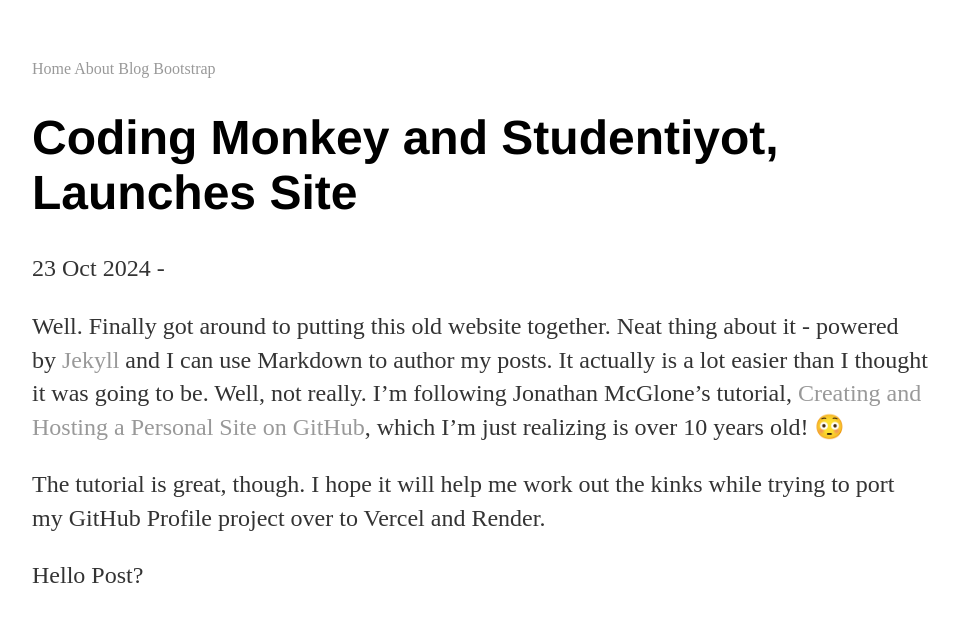
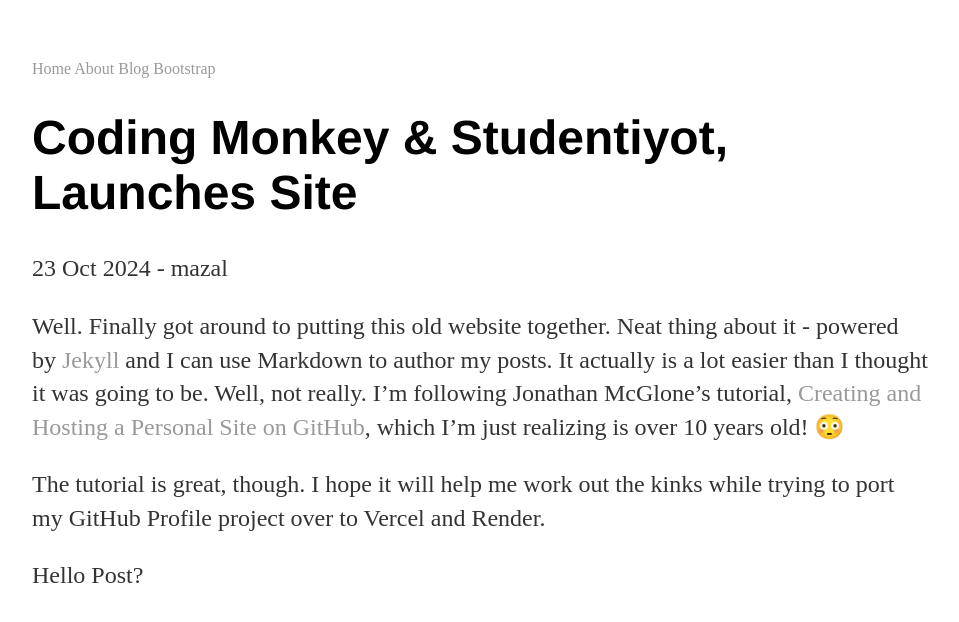
Before and after one commit to studentiyot/code_monkey, a Jekyll site: the page built from _posts/2024-10-23-mazal-studentiyot-site-launched.md, in a window 1280 px wide. Shown: the top 622 px of the page, without its empty margins (160-1119 px from the left). Built offline with Jekyll 4.4.1, drawn with Linux system fonts in a browser that asks for light colours.

Commit message:
Update 2024-10-23-mazal-studentiyot-site-launched.md

```diff
--- a/_posts/2024-10-23-mazal-studentiyot-site-launched.md
+++ b/_posts/2024-10-23-mazal-studentiyot-site-launched.md
@@ -1,6 +1,7 @@
 ---
 layout: post
-title: "Coding Monkey and Studentiyot, Launches Site"
+author: mazal
+title: "Coding Monkey & Studentiyot, Launches Site"
 date: 2024-10-23
 ---
 
```
